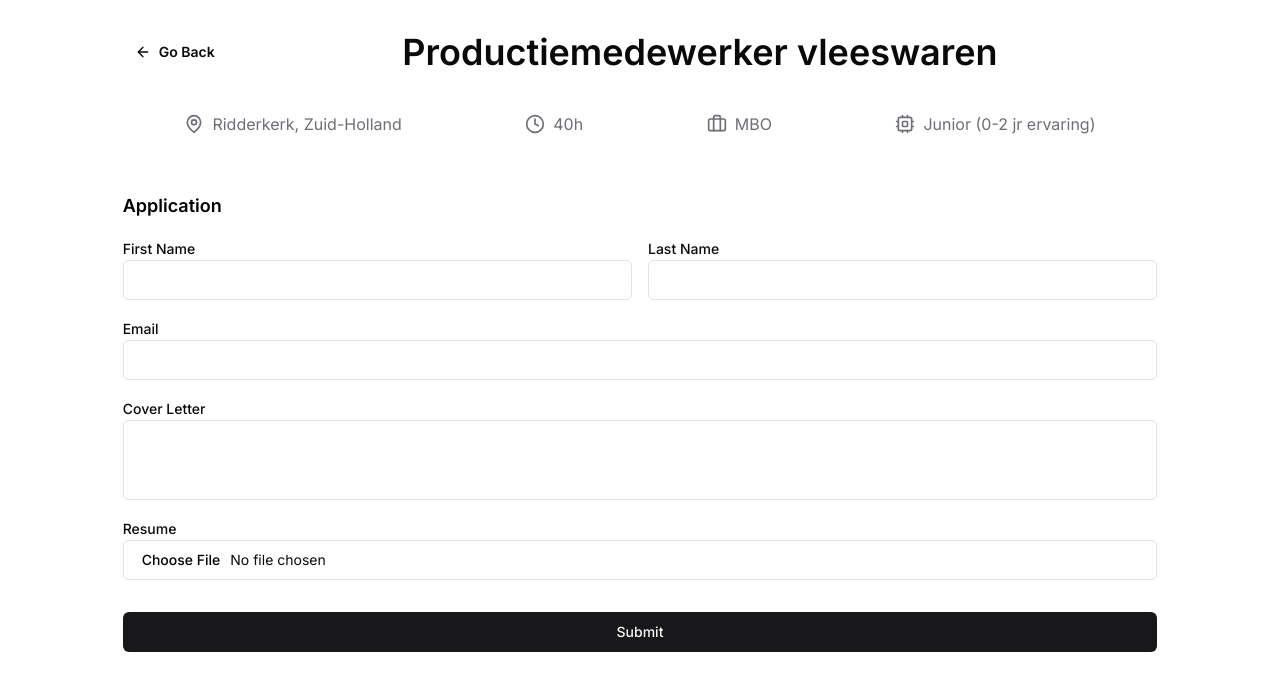
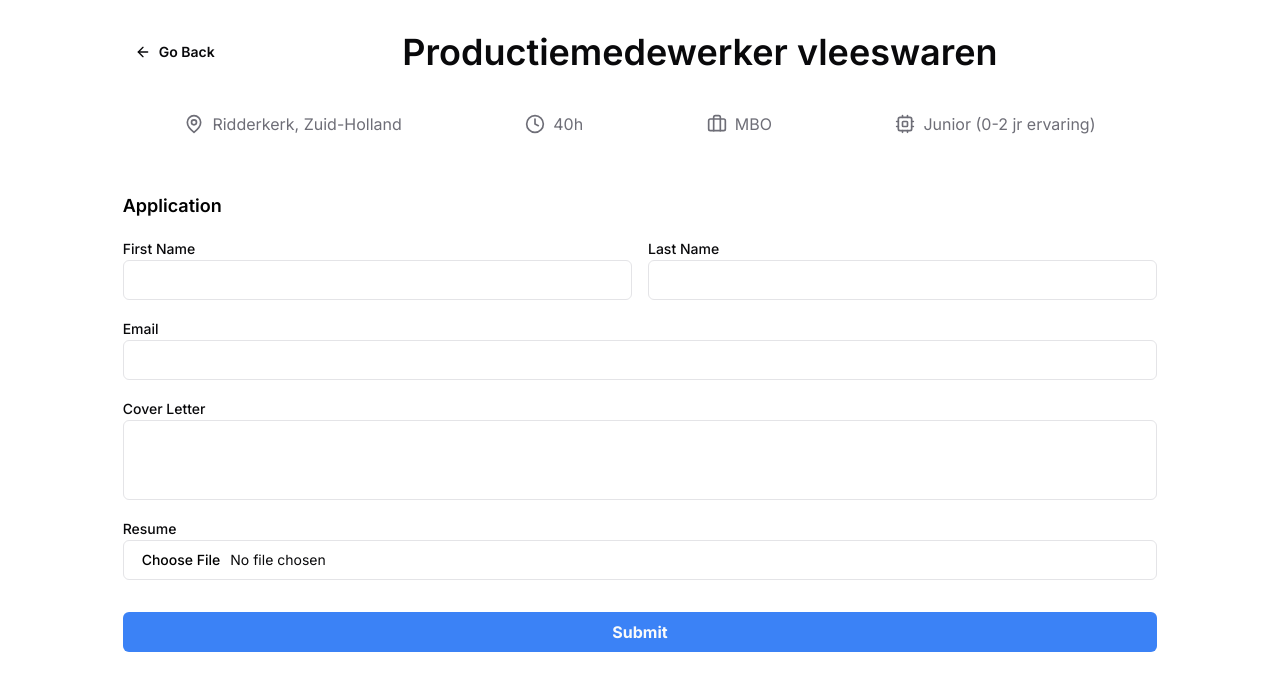
Before and after one commit to Iamsheye/sg-assignment, a Next.js app: page /vacancy/1248/apply in a window 1280 px wide. Shown: the top 690 px of the page. Built offline with nearby package versions, Linux system fonts and the light colour scheme.

Commit message:
button update

```diff
--- a/src/app/vacancy/[id]/apply/page.tsx
+++ b/src/app/vacancy/[id]/apply/page.tsx
@@ -86,7 +86,9 @@
           />
         </div>
         <div className="my-4">
-          <Button className="w-full">Submit</Button>
+          <Button className="w-full bg-blue-500 text-base font-bold">
+            Submit
+          </Button>
         </div>
       </form>
     </div>
```
